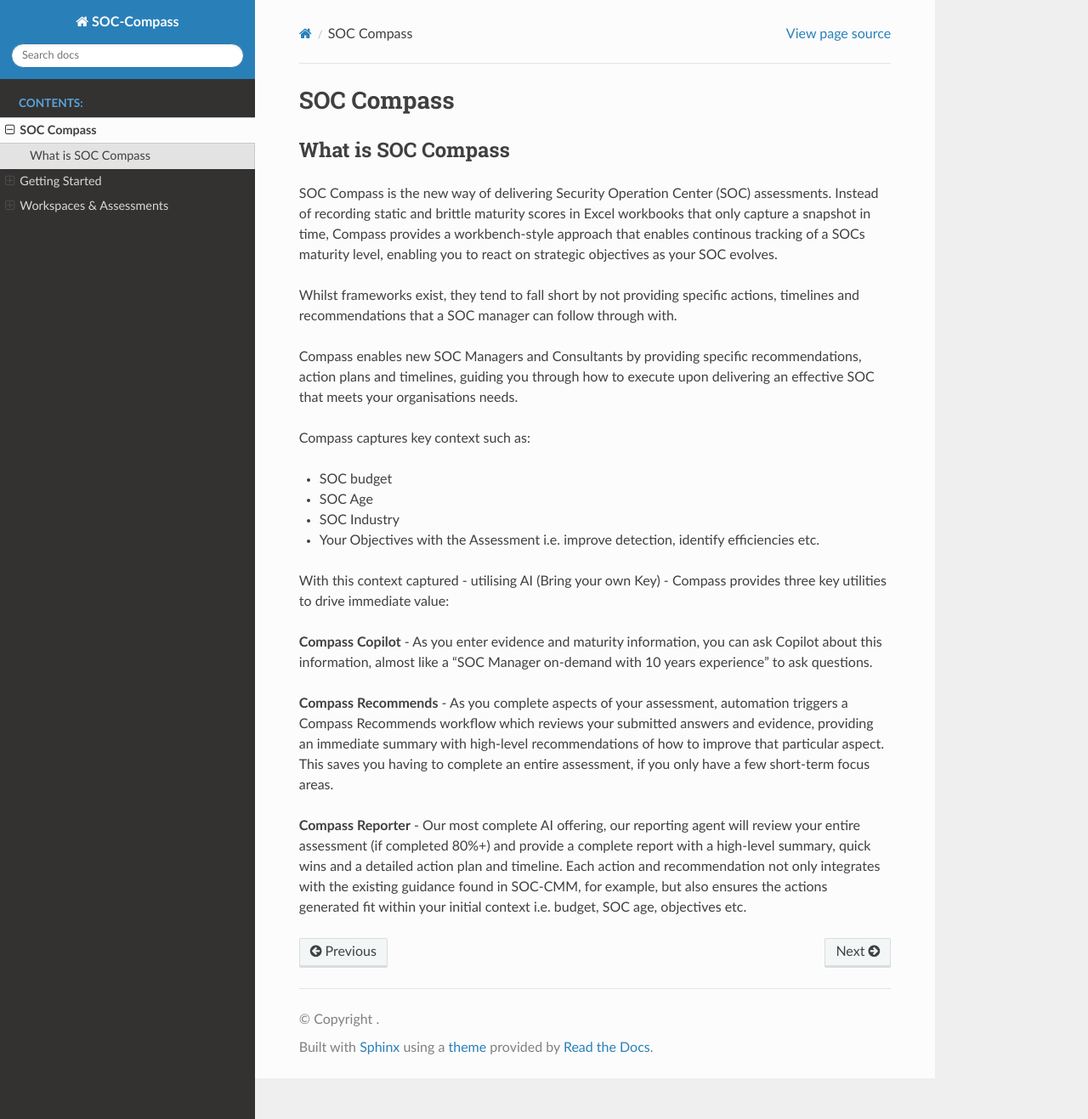
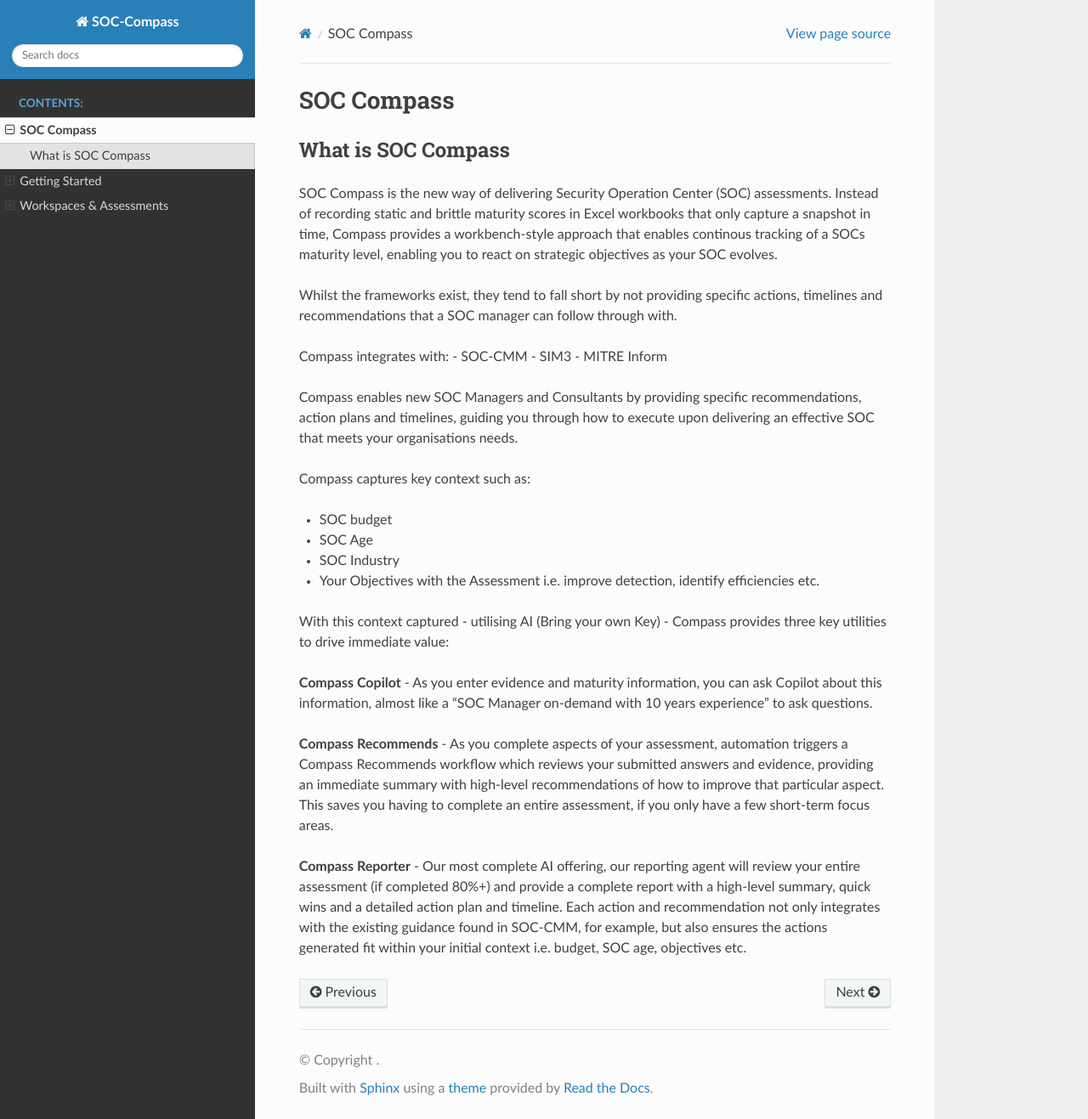
Before and after one commit to mikecybersec/SOC-Compass, a Sphinx documentation site: the page built from docs/soc_compass.rst, in a window 1280 px wide and 1317 px high. Shown: the whole window at 85% size. Built offline with Sphinx 7.4.7 and the Read the Docs theme 3.1.0, drawn with Linux system fonts in a browser that asks for light colours.

Commit message:
Enhance SOC Compass documentation by improving clarity and adding integration details. Updated the description to emphasize the continuous tracking of SOC maturity and included specific frameworks that Compass integrates with: SOC-CMM, SIM3, and MITRE Inform.

```diff
--- a/docs/soc_compass.rst
+++ b/docs/soc_compass.rst
@@ -7,7 +7,12 @@
 -----------------
 SOC Compass is the new way of delivering Security Operation Center (SOC) assessments. Instead of recording static and brittle maturity scores in Excel workbooks that only capture a snapshot in time, Compass provides a workbench-style approach that enables continous tracking of a SOCs maturity level, enabling you to react on strategic objectives as your SOC evolves.
 
-Whilst frameworks exist, they tend to fall short by not providing specific actions, timelines and recommendations that a SOC manager can follow through with.
+Whilst the frameworks exist, they tend to fall short by not providing specific actions, timelines and recommendations that a SOC manager can follow through with.
+
+Compass integrates with:
+- SOC-CMM
+- SIM3
+- MITRE Inform
 
 Compass enables new SOC Managers and Consultants by providing specific recommendations, action plans and timelines, guiding you through how to execute upon delivering an effective SOC that meets your organisations needs.
 
```
